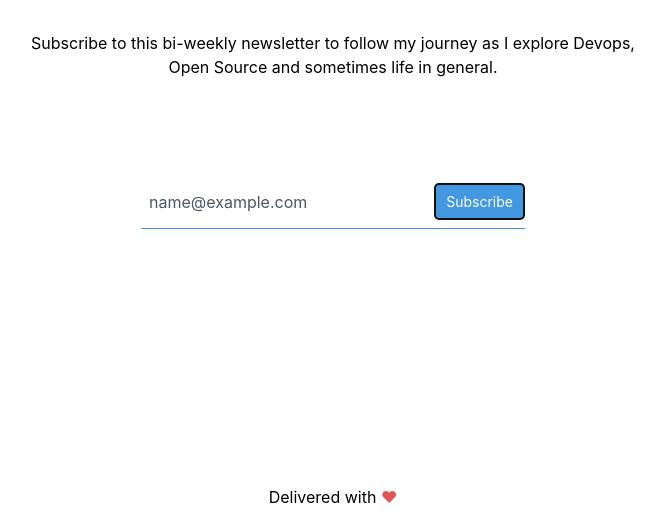
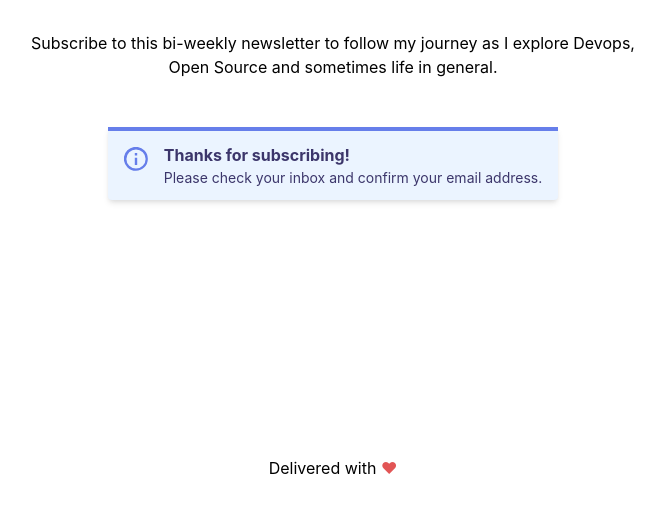
Before and after one commit to mr-karan/newsletter, a website: page frontend/index.html in a window 1280 px wide. Both pictures are taken after typing "name@example.com" into the empty fields and a click on the button "Subscribe". Shown: the part 286-800 px from the top of the page, without its empty margins (307-972 px from the left). Drawn offline with nearby package versions, Linux system fonts and the light colour scheme; no server answers; a web font is replaced by a local one.

Commit message:
feat: handle dom events

```diff
--- a/frontend/index.html
+++ b/frontend/index.html
@@ -53,15 +53,25 @@
                     type="email" placeholder="Enter your email address" aria-label="Email address" id="email_addr">
                 <button
                     class="flex-shrink-0 bg-blue-500 hover:bg-blue-700 border-blue-500 hover:border-blue-700 text-sm border-4 text-white py-1 px-2 rounded"
-                    type="submit">
+                    type="submit" id="subscribe-btn">
                     Subscribe
                 </button>
             </div>
         </form>
-        <!-- <div class="mt-12 p-4 bg-indigo-800 items-center text-indigo-100 leading-none lg:rounded-full flex lg:inline-flex"
-            role="alert">
-            <span class="mr-2 text-left flex-auto">Check your inbox for confirmation</span>
-        </div> -->
+        <div class="mt-12 bg-indigo-100 border-t-4 border-indigo-500 rounded-b text-indigo-900 px-4 py-3 shadow-md invisible"
+            role="alert" id="alert">
+            <div class="flex">
+                <div class="py-1"><svg class="fill-current h-6 w-6 text-indigo-500 mr-4"
+                        xmlns="http://www.w3.org/2000/svg" viewBox="0 0 20 20">
+                        <path
+                            d="M2.93 17.07A10 10 0 1 1 17.07 2.93 10 10 0 0 1 2.93 17.07zm12.73-1.41A8 8 0 1 0 4.34 4.34a8 8 0 0 0 11.32 11.32zM9 11V9h2v6H9v-4zm0-6h2v2H9V5z" />
+                    </svg></div>
+                <div>
+                    <p class="font-bold">Thanks for subscribing!</p>
+                    <p class="text-sm">Please check your inbox and confirm your email address.</p>
+                </div>
+            </div>
+        </div>
     </main>
 
     <footer class="mt-64">
--- a/frontend/static/app.js
+++ b/frontend/static/app.js
@@ -18,12 +18,18 @@ const form = document.querySelector('form');
 const formEvent = form.addEventListener('submit', async event => {
     event.preventDefault();
 
+    const btn = document.querySelector('#subscribe-btn');
+
     const email = document.querySelector('#email_addr').value;
-
+    btn.disabled = true;
+    btn.innerText = "Sending...";
+    btn.style.color = "#dddddd";
     const sub = {
         email
     };
 
     const newSub = await addSubscription(sub);
-    // addNotificationToDOM(newSub);
+    const alert = document.querySelector('#alert');
+    form.classList.add("hide");
+    alert.classList.remove("invisible");
 });
```
Also changed, not shown: frontend/css/main.css (+8 -0 lines), frontend/static/index.html (+15 -5 lines), README.md, frontend/static/output.css.
